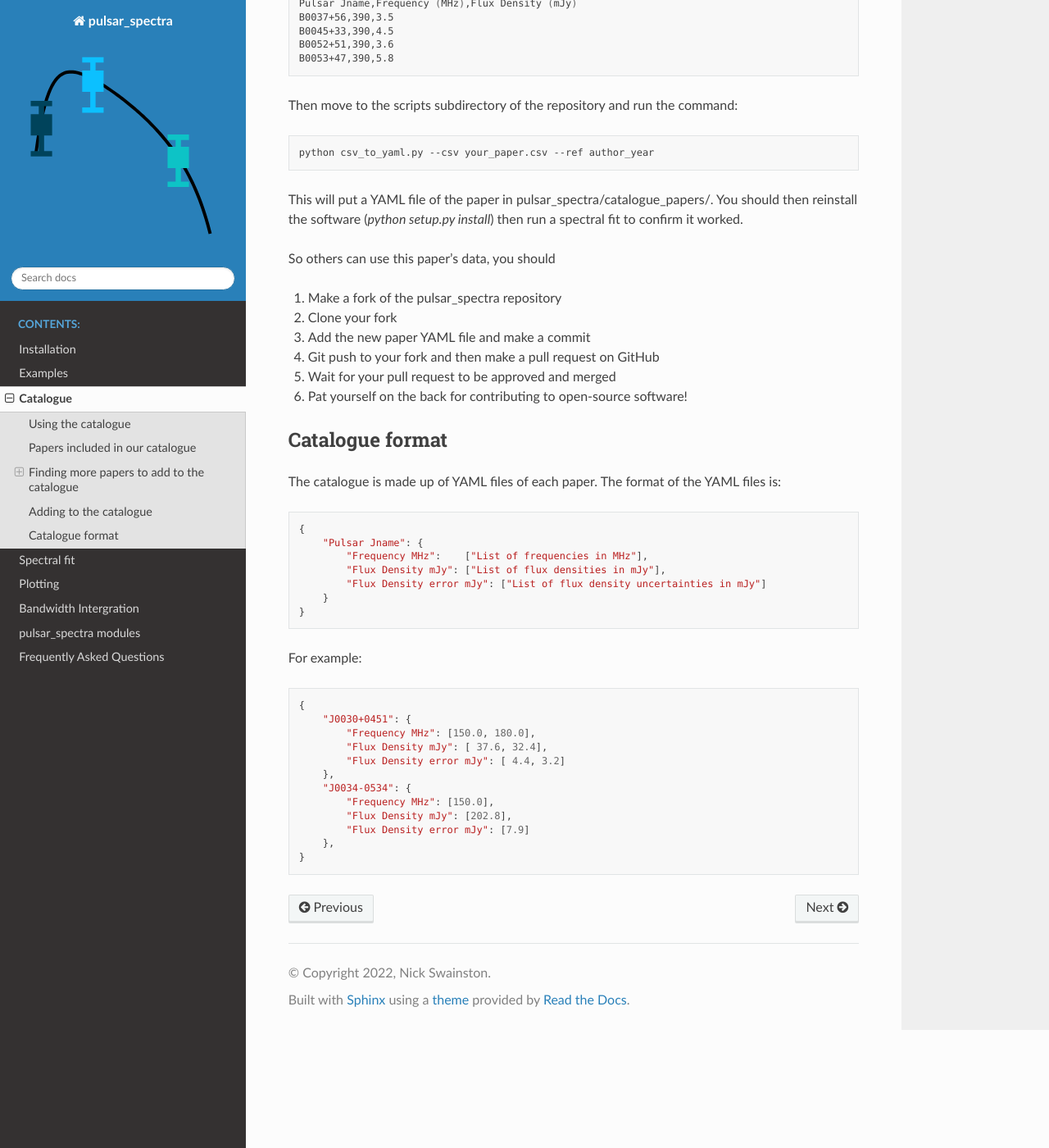
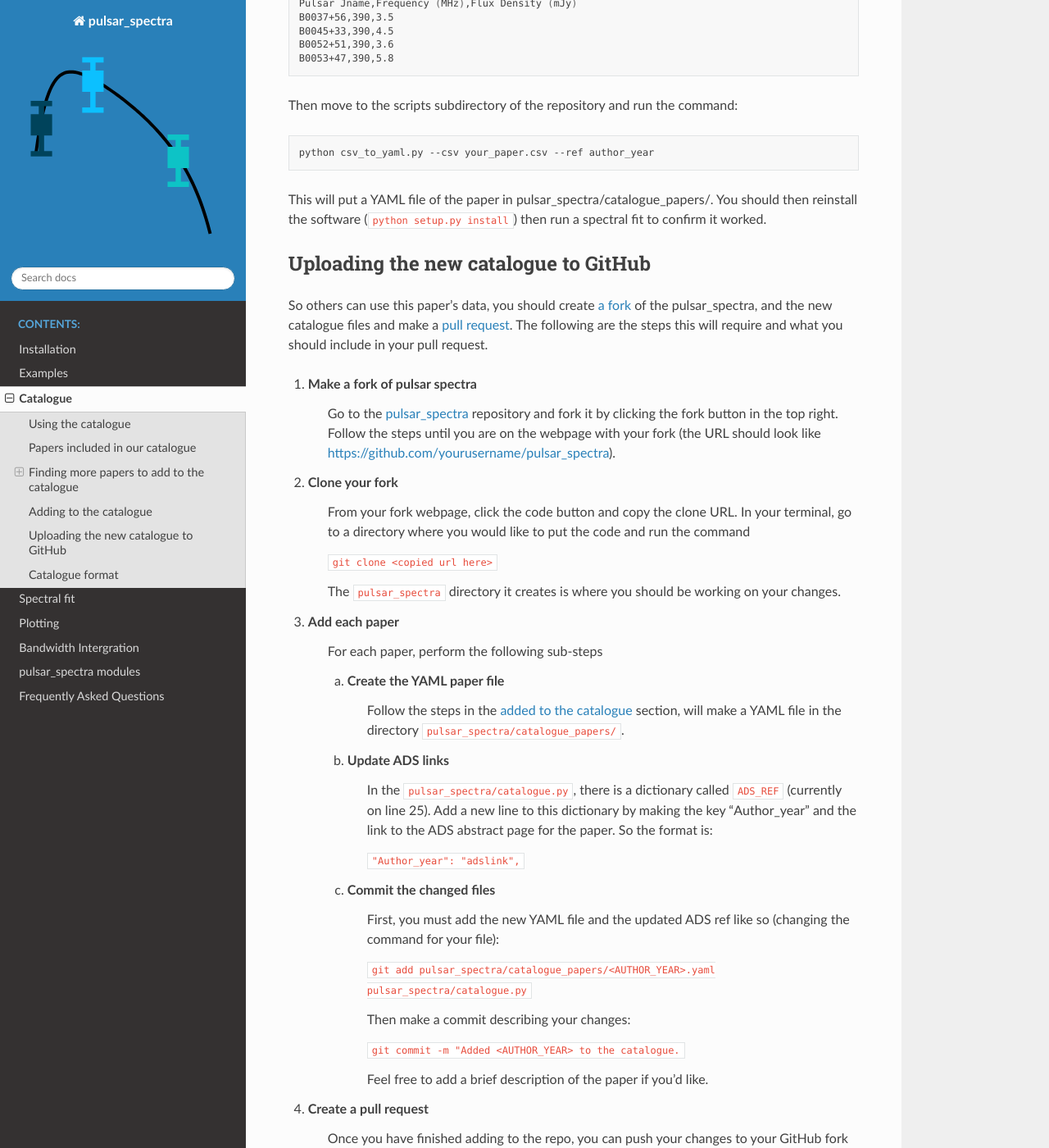
Before and after one commit to NickSwainston/pulsar_spectra, a Sphinx documentation site: the page built from docs/catalogue.rst, in a window 1280 px wide and 1400 px high, scrolled down 5304 px. Shown: the whole window at 82% size. Built offline with Sphinx 7.4.7 and the Read the Docs theme 2.0.0, drawn with Linux system fonts in a browser that asks for light colours; some of the changed text lies outside the part shown.

Commit message:
Expanded the documentation on how to add a paper to the catalogue

```diff
--- a/docs/catalogue.rst
+++ b/docs/catalogue.rst
@@ -220,16 +220,73 @@ Then move to the scripts subdirectory of the repository and run the command:
     python csv_to_yaml.py --csv your_paper.csv --ref author_year
 
 This will put a YAML file of the paper in pulsar_spectra/catalogue_papers/.
-You should then reinstall the software (`python setup.py install`) then run a spectral fit to confirm it worked.
+You should then reinstall the software (:code:`python setup.py install`) then run a spectral fit to confirm it worked.
 
-So others can use this paper's data, you should
 
-1. Make a fork of the pulsar_spectra repository
+Uploading the new catalogue to GitHub
+-------------------------------------
+So others can use this paper's data, you should create `a fork <https://docs.github.com/en/get-started/quickstart/fork-a-repo>`_ of the pulsar_spectra,
+and the new catalogue files and make a `pull request <https://docs.github.com/en/pull-requests/collaborating-with-pull-requests/proposing-changes-to-your-work-with-pull-requests/creating-a-pull-request-from-a-fork>`_.
+The following are the steps this will require and what you should include in your pull request.
+
+1. Make a fork of pulsar spectra
+    Go to the `pulsar_spectra <https://github.com/NickSwainston/pulsar_spectra>`_ repository and fork it by clicking the fork button in the top right.
+    Follow the steps until you are on the webpage with your fork (the URL should look like https://github.com/yourusername/pulsar_spectra).
+
 2. Clone your fork
-3. Add the new paper YAML file and make a commit
-4. Git push to your fork and then make a pull request on GitHub
-5. Wait for your pull request to be approved and merged
-6. Pat yourself on the back for contributing to open-source software!
+    From your fork webpage, click the code button and copy the clone URL.
+    In your terminal, go to a directory where you would like to put the code and run the command
+
+    :code:`git clone <copied url here>`
+
+    The :code:`pulsar_spectra` directory it creates is where you should be working on your changes.
+
+3. Add each paper
+    For each paper, perform the following sub-steps
+
+    a. Create the YAML paper file
+        Follow the steps in the :ref:`added to the catalogue <adding_papers>` section,
+        will make a YAML file in the directory :code:`pulsar_spectra/catalogue_papers/`.
+
+    b. Update ADS links
+        In the :code:`pulsar_spectra/catalogue.py`, there is a dictionary called :code:`ADS_REF` (currently on line 25).
+        Add a new line to this dictionary by making the key "Author_year" and the link to the ADS abstract page for the paper.
+        So the format is:
+
+        :code:`"Author_year": "adslink",`
+
+    c. Commit the changed files
+        First, you must add the new YAML file and the updated ADS ref like so (changing the command for your file):
+
+        :code:`git add pulsar_spectra/catalogue_papers/<AUTHOR_YEAR>.yaml pulsar_spectra/catalogue.py`
+
+        Then make a commit describing your changes:
+
+        :code:`git commit -m "Added <AUTHOR_YEAR> to the catalogue.`
+
+        Feel free to add a brief description of the paper if you'd like.
+
+4. Create a pull request
+    Once you have finished adding to the repo, you can push your changes to your GitHub fork using:
+
+    :code:`git push`
+
+    Then go to your GitHub pulsar_spectra fork webpage and click on "Pull requests", and then "Create pull request"
+    (It may have prompted you to make a pull request already).
+
+    What we want (and what should happen by default) is the pull request will say something like this:
+
+    :code:`base respository:NickSwainston/pulsar_spectra  base:main   <-   head respository:YOURUSERNAME/pulsar_spectra  base:main`
+
+    Write a description of the changes you have made and click submit.
+
+5. Wait for approval
+    The maintainers will review your changes, run some of the tests and either help you fix any errors or fix them on your behalf.
+    Once the pull request is fixed and tested, it will be merged into the main branch so everyone can use it.
+
+6. Celebrate!
+    Pat yourself on the back for contributing to open-source software!
+    You should now see yourself listed under the contributors to the repository.
 
 
 Catalogue format
```
